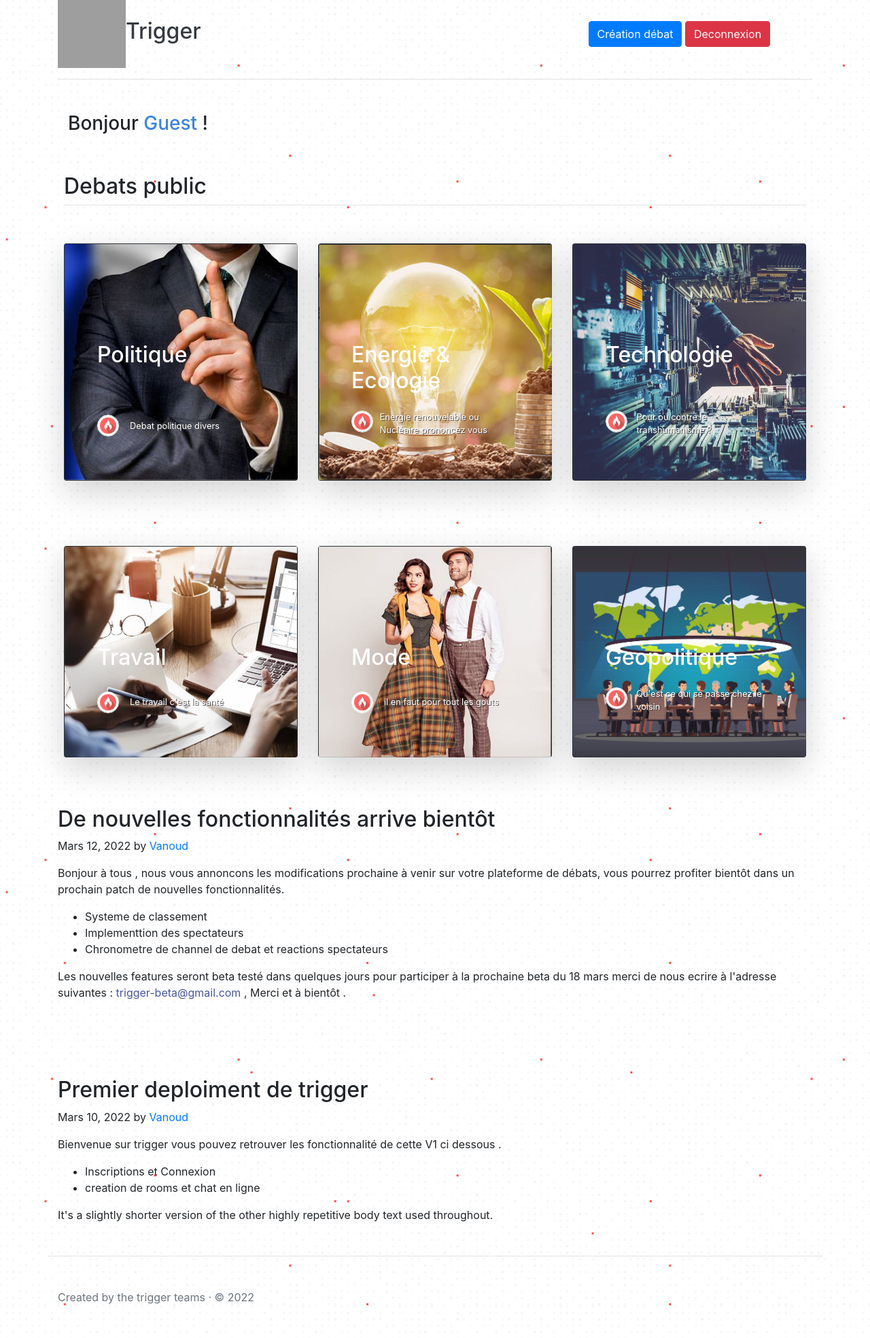
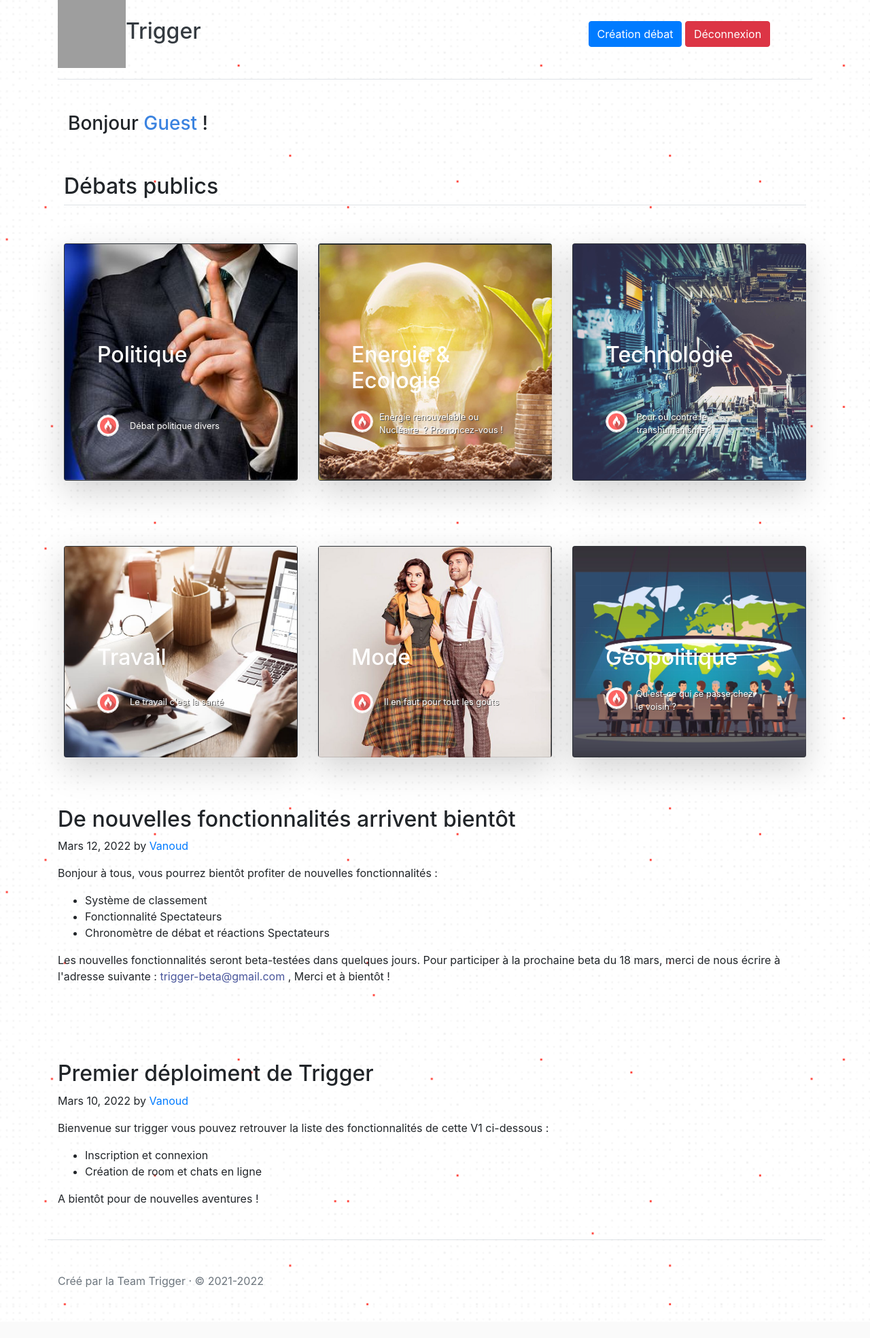
Before and after one commit to vanoud/Trigger-project, a Flask app: page /debats in a window 1280 px wide. Shown: the whole page at 68% size. After the commit the page ends 1920 px from the top, so only its background shows below. Run offline with Flask 2, Linux system fonts and the light colour scheme; parts of the project's set-up code (start-up, migrations or seed data) failed here and were passed over; grey boxes are pictures that could not be loaded.

Commit message:
Titres, bas de pages, traductions, typos

```diff
--- a/templates/debats.html
+++ b/templates/debats.html
@@ -7,7 +7,7 @@
     <meta name="description" content="">
     <meta name="author" content="Mark Otto, Jacob Thornton, and Bootstrap contributors">
     <meta name="generator" content="Hugo 0.88.1">
-    <title>Starter Template · Bootstrap v5.1</title>
+    <title>Trigger - Débats</title>
     <link rel="stylesheet" href="../static/style/general.css">
     <link rel="stylesheet" href="../static/style/starter-template.css">
     <link rel="canonical" href="https://getbootstrap.com/docs/5.1/examples/starter-template/">
@@ -35,7 +35,7 @@
             </div>
             <div class="col-4">
                 <a href="/create-room" type="button" class="btn btn-primary">Création débat</a>
-                <a href="/logout" type="button" class="btn btn-danger">Deconnexion</a>
+                <a href="/logout" type="button" class="btn btn-danger">Déconnexion</a>
             </div>
 
         </header>
@@ -49,7 +49,7 @@
     </div>
 
     <div class="container px-4 py-5" id="custom-cards">
-        <h2 class="pb-2 border-bottom">Debats public</h2>
+        <h2 class="pb-2 border-bottom">Débats publics</h2>
 
         <div class="row row-cols-1 row-cols-lg-3 align-items-stretch g-4 py-5">
             <a href="/politique" class="col box-config">
@@ -66,7 +66,7 @@
                                 <svg class="bi me-2" width="1em" height="1em">
                                     <use xlink:href="#geo-fill"></use>
                                 </svg>
-                                <small>Debat politique divers</small>
+                                <small>Débat politique divers</small>
                             </li>
                             <li class="d-flex align-items-center">
                                 <svg class="bi me-2" width="1em" height="1em">
@@ -92,7 +92,7 @@
                                 <svg class="bi me-2" width="1em" height="1em">
                                     <use xlink:href="#geo-fill"></use>
                                 </svg>
-                                <small>Energie renouvelable ou Nucléaire prononcez vous</small>
+                                <small>Energie renouvelable ou Nucléaire &nbsp;? Prononcez-vous&nbsp;!</small>
                             </li>
                             <li class="d-flex align-items-center">
                                 <svg class="bi me-2" width="1em" height="1em">
@@ -119,7 +119,7 @@
                                 <svg class="bi me-2" width="1em" height="1em">
                                     <use xlink:href="#geo-fill"></use>
                                 </svg>
-                                <small>Pour ou contre le transhumanisme ? </small>
+                                <small>Pour ou contre le transhumanisme&nbsp;? </small>
                             </li>
                             <li class="d-flex align-items-center">
                                 <svg class="bi me-2" width="1em" height="1em">
@@ -178,7 +178,7 @@
                                 <svg class="bi me-2" width="1em" height="1em">
                                     <use xlink:href="#geo-fill"></use>
                                 </svg>
-                                <small>il en faut pour tout les gouts</small>
+                                <small>Il en faut pour tout les goûts</small>
                             </li>
                             <li class="d-flex align-items-center">
                                 <svg class="bi me-2" width="1em" height="1em">
@@ -195,7 +195,7 @@
                 <div class="card card-cover h-100 overflow-hidden text-white bg-dark rounded-5 shadow-lg"
                     style="background-image: url('../static/img/geo.png'); background-repeat: no-repeat; background-size: cover;">
                     <div class="d-flex flex-column h-100 p-5 pb-3 text-shadow-1">
-                        <h2 class="pt-5 mt-5 mb-4 display-6 lh-1 fw-bold">Geopolitique</h2>
+                        <h2 class="pt-5 mt-5 mb-4 display-6 lh-1 fw-bold">Géopolitique</h2>
                         <ul class="d-flex list-unstyled mt-auto">
                             <li class="me-auto">
                                 <img src="../static/img/flame.jpeg" alt="Bootstrap" width="32" height="32"
@@ -205,7 +205,7 @@
                                 <svg class="bi me-2" width="1em" height="1em">
                                     <use xlink:href="#geo-fill"></use>
                                 </svg>
-                                <small>Qu'est ce qui se passe chez le voisin</small>
+                                <small>Qu'est-ce qui se passe chez le voisin ?</small>
                             </li>
                             <li class="d-flex align-items-center">
                                 <svg class="bi me-2" width="1em" height="1em">
@@ -313,19 +313,18 @@
     <br>
 
     <article class="blog-post container">
-        <h2 class="blog-post-title">De nouvelles fonctionnalités arrive bientôt </h2>
+        <h2 class="blog-post-title">De nouvelles fonctionnalités arrivent bientôt </h2>
         <p class="blog-post-meta">Mars 12, 2022 by <a href="#">Vanoud</a></p>
 
-        <p>Bonjour à tous , nous vous annoncons les modifications prochaine à venir sur votre plateforme de débats, vous
-            pourrez profiter bientôt dans un prochain patch de nouvelles fonctionnalités.</p>
+        <p>Bonjour à tous, vous pourrez bientôt profiter de nouvelles fonctionnalités&nbsp;:</p>
         <ul>
-            <li>Systeme de classement </li>
-            <li>Implementtion des spectateurs</li>
-            <li>Chronometre de channel de debat et reactions spectateurs</li>
+            <li>Système de classement </li>
+            <li>Fonctionnalité Spectateurs</li>
+            <li>Chronomètre de débat et réactions Spectateurs</li>
         </ul>
-        <p>Les nouvelles features seront beta testé dans quelques jours pour participer à la prochaine beta du 18 mars
-            merci de nous ecrire à l'adresse suivantes : <a style="color: rgb(73, 86, 156);">trigger-beta@gmail.com</a>
-            , Merci et à bientôt .</p>
+        <p>Les nouvelles fonctionnalités seront beta-testées dans quelques jours. Pour participer à la prochaine beta du 18 mars,
+            merci de nous écrire à l'adresse suivante&nbsp;: <a style="color: rgb(73, 86, 156);">trigger-beta@gmail.com</a>
+            , Merci et à bientôt&nbsp;!</p>
     </article>
     <br>
     <br>
@@ -333,19 +332,19 @@
     <br>
 
     <article class="blog-post container">
-        <h2 class="blog-post-title">Premier deploiment de trigger </h2>
+        <h2 class="blog-post-title">Premier déploiment de Trigger </h2>
         <p class="blog-post-meta">Mars 10, 2022 by <a href="#">Vanoud</a></p>
 
-        <p>Bienvenue sur trigger vous pouvez retrouver les fonctionnalité de cette V1 ci dessous .</p>
+        <p>Bienvenue sur trigger vous pouvez retrouver la liste des fonctionnalités de cette V1 ci-dessous&nbsp;:</p>
         <ul>
-            <li>Inscriptions et Connexion</li>
-            <li>creation de rooms et chat en ligne</li>
+            <li>Inscription et connexion</li>
+            <li>Création de room et chats en ligne</li>
 
         </ul>
-        <p>It's a slightly shorter version of the other highly repetitive body text used throughout.</p>
+        <p>A bientôt pour de nouvelles aventures&nbsp;!</p>
     </article>
     <footer class="pt-5 my-5 text-muted border-top container" style="">
-        Created by the trigger teams &middot; &copy; 2022
+        Créé par la Team Trigger &middot; &copy; 2021-2022
     </footer>
 </body>
 
--- a/templates/ecologie.html
+++ b/templates/ecologie.html
@@ -7,7 +7,7 @@
     <meta name="description" content="">
     <meta name="author" content="Mark Otto, Jacob Thornton, and Bootstrap contributors">
     <meta name="generator" content="Hugo 0.88.1">
-    <title>Starter Template · Bootstrap v5.1</title>
+    <title>Trigger - Ecologie</title>
     <link rel="stylesheet" href="../static/style/general.css">
     <link rel="stylesheet" href="../static/style/starter-template.css">
     <link rel="canonical" href="https://getbootstrap.com/docs/5.1/examples/starter-template/">
@@ -80,7 +80,7 @@
 
                 </div>
                 <div class="col-4">
-                    <a href="/logout" type="button" class="btn btn-danger">Deconnexion</a>
+                    <a href="/logout" type="button" class="btn btn-danger">Déconnexion</a>
                 </div>
 
             </header>
@@ -139,7 +139,7 @@
 
         </main>
         <footer class="pt-5 my-5 text-muted border-top">
-            Created by the trigger teams &middot; &copy; 2022
+            Créé par la Team Trigger &middot; &copy; 2021-2022
         </footer>
     </div>
 
--- a/templates/geo.htm
+++ b/templates/geo.htm
@@ -7,7 +7,7 @@
     <meta name="description" content="">
     <meta name="author" content="Mark Otto, Jacob Thornton, and Bootstrap contributors">
     <meta name="generator" content="Hugo 0.88.1">
-    <title>Starter Template · Bootstrap v5.1</title>
+    <title>Trigger - Géopolitique</title>
     <link rel="stylesheet" href="../static/style/general.css">
     <link rel="stylesheet" href="../static/style/starter-template.css">
     <link rel="canonical" href="https://getbootstrap.com/docs/5.1/examples/starter-template/">
@@ -80,7 +80,7 @@
 
                 </div>
                 <div class="col-4">
-                    <a href="/logout" type="button" class="btn btn-danger">Deconnexion</a>
+                    <a href="/logout" type="button" class="btn btn-danger">Déconnexion</a>
                 </div>
 
             </header>
@@ -139,7 +139,7 @@
 
         </main>
         <footer class="pt-5 my-5 text-muted border-top">
-            Created by the trigger teams &middot; &copy; 2022
+            Créé par la Team Trigger &middot; &copy; 2021-2022
         </footer>
     </div>
 
--- a/templates/login.html
+++ b/templates/login.html
@@ -6,7 +6,7 @@
     <meta name="description" content="">
     <meta name="author" content="Mark Otto, Jacob Thornton, and Bootstrap contributors">
     <meta name="generator" content="Hugo 0.88.1">
-    <title>Signin Template · Bootstrap v5.1</title>
+    <title>Connexion</title>
 
     <link rel="canonical" href="https://getbootstrap.com/docs/5.1/examples/sign-in/">
     <link rel="stylesheet" href="https://cdn.jsdelivr.net/npm/bootstrap@4.3.1/dist/css/bootstrap.min.css" integrity="sha384-ggOyR0iXCbMQv3Xipma34MD+dH/1fQ784/j6cY/iJTQUOhcWr7x9JvoRxT2MZw1T" crossorigin="anonymous">
@@ -44,7 +44,7 @@
   <div>
   <form method="post" action="/login">
 
-    <h1 class="h3 mb-3 fw-normal haut" style="color:inherit;">Enflammez vous sur trigger 🔥</h1>
+    <h1 class="h3 mb-3 fw-normal haut" style="color:inherit;">Enflammez-vous sur Trigger 🔥</h1>
 
     <div class="form-floating">
         <label for="floatingInput">Nom d'utilisateur</label>
--- a/templates/mode.html
+++ b/templates/mode.html
@@ -7,7 +7,7 @@
     <meta name="description" content="">
     <meta name="author" content="Mark Otto, Jacob Thornton, and Bootstrap contributors">
     <meta name="generator" content="Hugo 0.88.1">
-    <title>Starter Template · Bootstrap v5.1</title>
+    <title>Trigger - Mode</title>
     <link rel="stylesheet" href="../static/style/general.css">
     <link rel="stylesheet" href="../static/style/starter-template.css">
     <link rel="canonical" href="https://getbootstrap.com/docs/5.1/examples/starter-template/">
@@ -80,7 +80,7 @@
 
                 </div>
                 <div class="col-4">
-                    <a href="/logout" type="button" class="btn btn-danger">Deconnexion</a>
+                    <a href="/logout" type="button" class="btn btn-danger">Déconnexion</a>
                 </div>
 
             </header>
@@ -139,7 +139,7 @@
 
         </main>
         <footer class="pt-5 my-5 text-muted border-top">
-            Created by the trigger teams &middot; &copy; 2022
+            Créé par la Team Trigger &middot; &copy; 2021-2022
         </footer>
     </div>
 
--- a/templates/signup.html
+++ b/templates/signup.html
@@ -30,7 +30,7 @@
   <meta name="description" content="">
   <meta name="author" content="Mark Otto, Jacob Thornton, and Bootstrap contributors">
   <meta name="generator" content="Hugo 0.88.1">
-  <title>Signin Template · Bootstrap v5.1</title>
+  <title>Trigger - Inscription</title>
 
   <link rel="canonical" href="https://getbootstrap.com/docs/5.1/examples/sign-in/">
   <link rel="stylesheet" href="https://cdn.jsdelivr.net/npm/bootstrap@4.3.1/dist/css/bootstrap.min.css"
@@ -125,7 +125,7 @@
   <main class="form-signin">
     <form method="post" action="/signup" class="form-signin col-12 box-ok">
 
-      <h1 class="h3 mb-3 fw-normal" style="color:inherit;">Inscrivez-vous et confronter vos opinions</h1>
+      <h1 class="h3 mb-3 fw-normal" style="color:inherit;">Inscrivez-vous et confrontez vos opinions</h1>
 
       <div class="form-floating">
         <label for="floatingInput">Nom d'utilisateur</label>
@@ -139,7 +139,7 @@
 
       </div>
       <div class="form-floating">
-        <label for="floatingPassword">Mot de passe </label>
+        <label for="floatingPassword">Mot de passe</label>
         <input type="password" name="password" class="form-control" id="floatingPassword" placeholder="mot de passe">
 
       </div>
--- a/templates/technologie.html
+++ b/templates/technologie.html
@@ -7,7 +7,7 @@
     <meta name="description" content="">
     <meta name="author" content="Mark Otto, Jacob Thornton, and Bootstrap contributors">
     <meta name="generator" content="Hugo 0.88.1">
-    <title>Starter Template · Bootstrap v5.1</title>
+    <title>Trigger - Technologie</title>
     <link rel="stylesheet" href="../static/style/general.css">
     <link rel="stylesheet" href="../static/style/starter-template.css">
     <link rel="canonical" href="https://getbootstrap.com/docs/5.1/examples/starter-template/">
@@ -80,7 +80,7 @@
 
                 </div>
                 <div class="col-4">
-                    <a href="/logout" type="button" class="btn btn-danger">Deconnexion</a>
+                    <a href="/logout" type="button" class="btn btn-danger">Déconnexion</a>
                 </div>
 
             </header>
@@ -139,7 +139,7 @@
 
         </main>
         <footer class="pt-5 my-5 text-muted border-top">
-            Created by the trigger teams &middot; &copy; 2022
+            Créé par la Team Trigger &middot; &copy; 2021-2022
         </footer>
     </div>
 
--- a/templates/test.html
+++ b/templates/test.html
@@ -7,7 +7,7 @@
     <meta name="description" content="">
     <meta name="author" content="Mark Otto, Jacob Thornton, and Bootstrap contributors">
     <meta name="generator" content="Hugo 0.88.1">
-    <title>Starter Template · Bootstrap v5.1</title>
+    <title>Trigger - Test</title>
     <link rel="stylesheet" href="../static/style/general.css">
     <link rel="stylesheet" href="../static/style/starter-template.css">
     <link rel="canonical" href="https://getbootstrap.com/docs/5.1/examples/starter-template/">
@@ -80,7 +80,7 @@
 
                 </div>
                 <div class="col-4">
-                    <a href="/logout" type="button" class="btn btn-danger">Deconnexion</a>
+                    <a href="/logout" type="button" class="btn btn-danger">Déconnexion</a>
                 </div>
 
             </header>
@@ -132,7 +132,7 @@
 
         </main>
         <footer class="pt-5 my-5 text-muted border-top">
-            Created by the trigger teams &middot; &copy; 2022
+            Créé par la Team Trigger &middot; &copy; 2021-2022
         </footer>
     </div>
 
--- a/templates/travail.html
+++ b/templates/travail.html
@@ -7,7 +7,7 @@
     <meta name="description" content="">
     <meta name="author" content="Mark Otto, Jacob Thornton, and Bootstrap contributors">
     <meta name="generator" content="Hugo 0.88.1">
-    <title>Starter Template · Bootstrap v5.1</title>
+    <title>Trigger - Travail</title>
     <link rel="stylesheet" href="../static/style/general.css">
     <link rel="stylesheet" href="../static/style/starter-template.css">
     <link rel="canonical" href="https://getbootstrap.com/docs/5.1/examples/starter-template/">
@@ -80,7 +80,7 @@
 
                 </div>
                 <div class="col-4">
-                    <a href="/logout" type="button" class="btn btn-danger">Deconnexion</a>
+                    <a href="/logout" type="button" class="btn btn-danger">Déconnexion</a>
                 </div>
 
             </header>
@@ -139,7 +139,7 @@
 
         </main>
         <footer class="pt-5 my-5 text-muted border-top">
-            Created by the trigger teams &middot; &copy; 2022
+            Créé par la Team Trigger &middot; &copy; 2021-2022
         </footer>
     </div>
 
```
Also changed, not shown: templates/create_room.html (+10 -10 lines), templates/edit_room.html (+5 -5 lines), templates/politique.html (+5 -5 lines), templates/view_room.html (+5 -5 lines).
